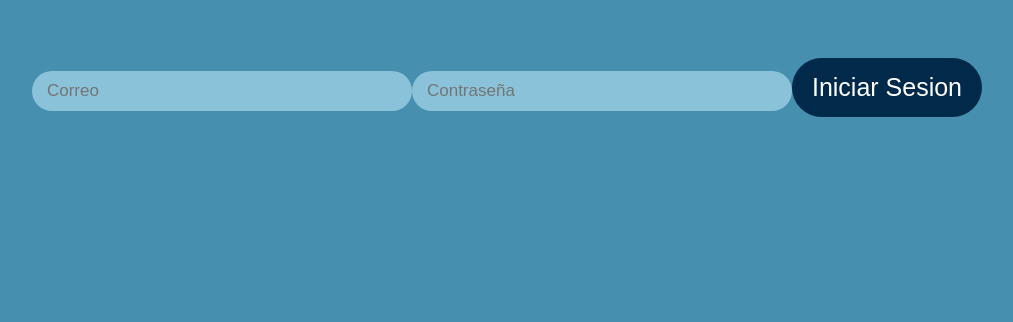
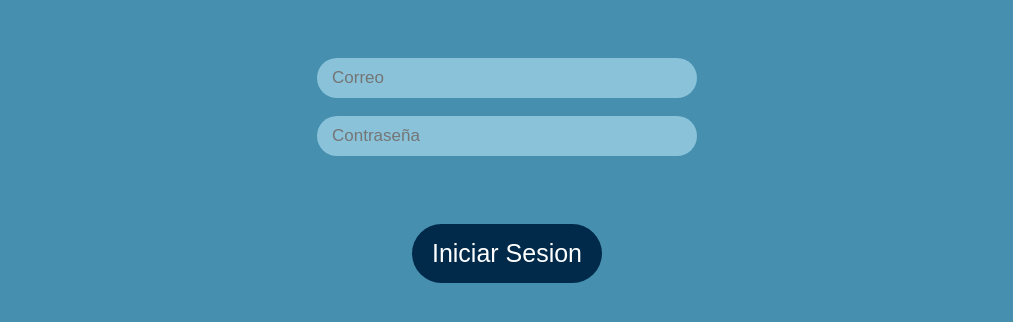
Before and after one commit to FernandezIgnacio/ProyectoAnual6-1, a React (Vite) app: page /login in a window 1280 px wide. Shown: the top 322 px of the page, without its empty margins (133-1146 px from the left). Built offline with nearby package versions, Linux system fonts and the light colour scheme.

Commit message:
Se modifico  las clases

```diff
--- a/src/components/Login.jsx
+++ b/src/components/Login.jsx
@@ -2,8 +2,8 @@ import "./style.css"
 
 const Login = () =>{
   return (
-    <div className="container">
-        <form>
+    <div >
+        <form className="container">
             <input className="input mail" type="email" placeholder="Correo" />
             <input className="input" type="password" placeholder="Contraseña"/>
             <button className="button" type="submit">Iniciar Sesion</button>
```
